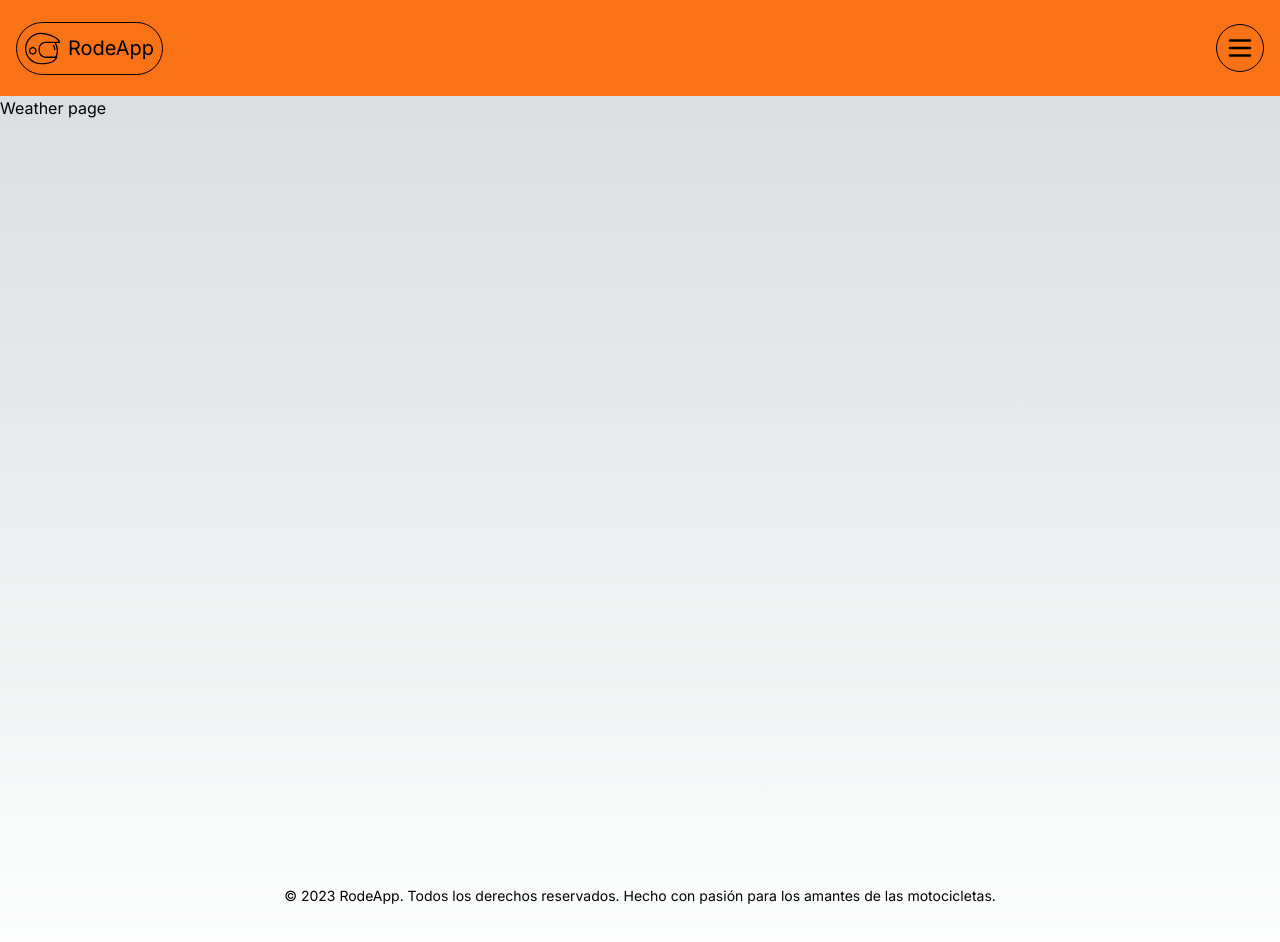
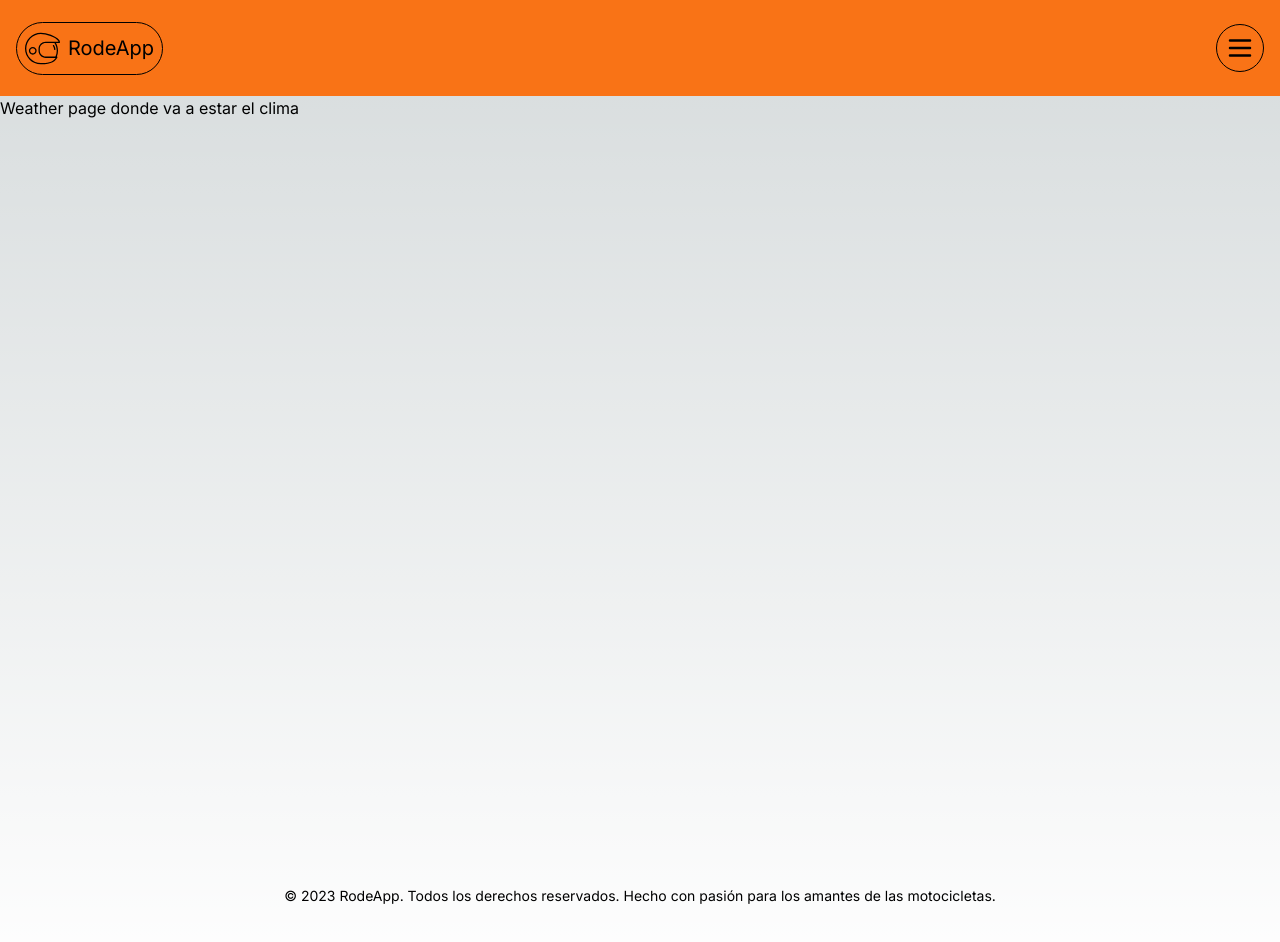
Before and after one commit to PabloMur/RodeApp, a Next.js app: page /weather in a window 1280 px wide. Shown: the top 942 px of the page. Built offline with nearby package versions, Linux system fonts and the light colour scheme; no server answers.

Commit message:
new branch

```diff
--- a/src/app/weather/page.tsx
+++ b/src/app/weather/page.tsx
@@ -1,3 +1,3 @@
 export default function Weather() {
-  return <div>Weather page</div>;
+  return <div>Weather page donde va a estar el clima</div>;
 }
```
